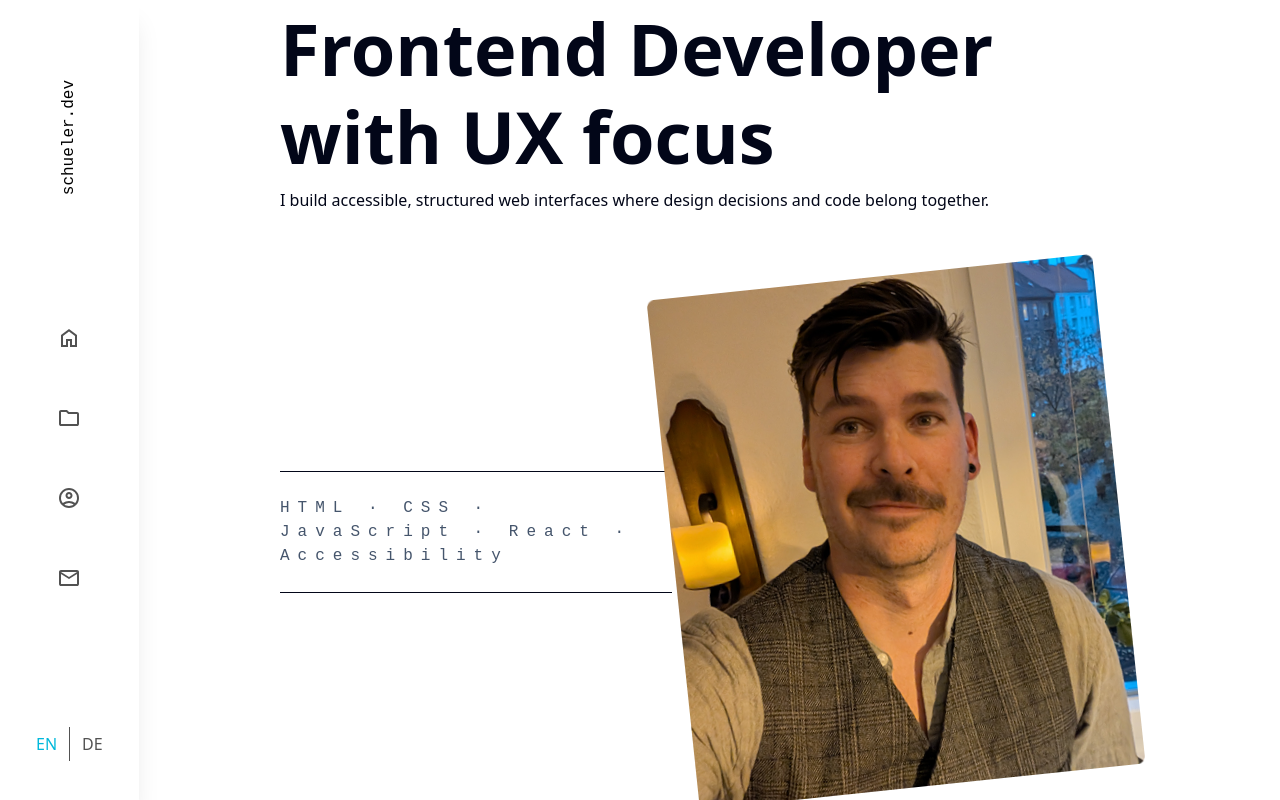
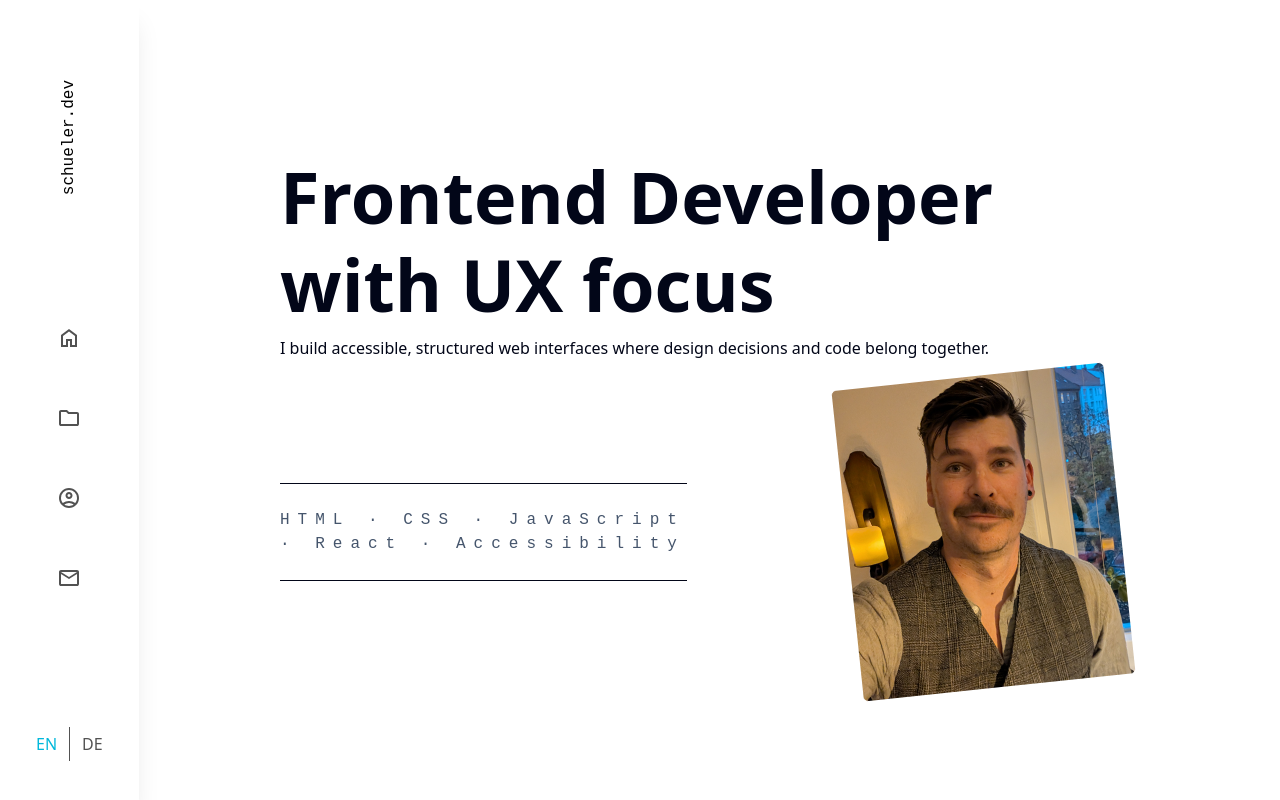
Before and after one commit to ArneSchueler/dev-portfolio, a React (Vite) app: page / in a window 1280 px wide. Built offline with nearby package versions, Linux system fonts and the light colour scheme.

Commit message:
Enhance layout and styling in App, Sidebar, HeroSection, and ProjectsSection components for improved responsiveness and organization

```diff
--- a/src/App.jsx
+++ b/src/App.jsx
@@ -8,7 +8,7 @@ function App() {
       <header>
         <Sidebar />
       </header>
-      <main className="h-dvh overflow-y-scroll md:snap-y md:snap-mandatory">
+      <main className=" flex flex-col h-dvh overflow-y-scroll md:snap-y md:snap-mandatory">
         <HeroSection />
         <ProjectsSection />
         <HeroSection />
--- a/src/components/Sidebar.jsx
+++ b/src/components/Sidebar.jsx
@@ -59,7 +59,7 @@ function Sidebar() {
   return (
     <>
       {/* Desktop Sidebar */}
-      <aside className="hidden sm:flex flex-col fixed h-full justify-between items-center px-6 pt-20 pb-8 shadow-xl">
+      <aside className="hidden bg-white sm:flex flex-col fixed h-full justify-between items-center px-6 pt-20 pb-8 shadow-xl">
         <Logo />
         <div className="flex flex-col gap-8">
           <IconButton
--- a/src/components/sections/HeroSection.jsx
+++ b/src/components/sections/HeroSection.jsx
@@ -5,7 +5,7 @@ import profileImg from "../../assets/images/profile-image.png";
 
 function TechStack() {
   return (
-    <div className="flex w-fit border-y py-6">
+    <div className="flex w-fit mr-40 border-y py-6">
       <span className="text-slate-600 tracking-[8px] font-tech">
         HTML · CSS · JavaScript · React · Accessibility
       </span>
@@ -15,17 +15,20 @@ function TechStack() {
 
 function ProfileImg() {
   return (
+    <div className="flex">
       <img
-      className="hidden md:block w-md -rotate-6"
+        className="hidden lg:flex -rotate-6"
         src={profileImg}
         alt="Profile image of Arne Schüler"
       />
+    </div>
   );
 }
 
 export default function HeroSection() {
   return (
-    <section className="flex flex-col justify-center w-vw h-dvh lg:ms-30 p-6 lg:p-40 text-slate-950 gap-12 snap-start">
+    <section className="flex flex-col box-border items-center justify-items-center w-vw h-dvh lg:ms-30 p-6 sm:p-40 text-slate-950 snap-start">
+      <div className=" box-border h-full max-w-400">
         <div className="flex flex-col gap-4">
           <h1 className="text-7xl font-semibold">{hero.titleline1}</h1>
           <h1 className="text-7xl font-semibold">{hero.titleline2}</h1>
@@ -38,6 +41,7 @@ export default function HeroSection() {
           <TechStack />
           <ProfileImg />
         </div>
+      </div>
     </section>
   );
 }
--- a/src/components/sections/ProjectsSection.jsx
+++ b/src/components/sections/ProjectsSection.jsx
@@ -4,11 +4,12 @@ import { projects } from "../../content/projects/projects-en.js";
 
 export default function ProjectsSection() {
   return (
-    <section className="flex flex-col  box-border w-vw md:h-dvh p-6 lg:ms-30 lg:p-40 text-slate-950 gap-12 snap-start">
+    <section className="flex flex-col box-border items-center justify-items-center w-vw h-dvh lg:ms-30 p-6 sm:p-40 text-slate-950 snap-start">
+      <div className="flex flex-col h-dvh gap-10 box-border max-w-400">
         <div className="flex flex-col gap-4">
           <h1 className="text-7xl font-semibold">{projectsOverview.title}</h1>
         </div>
-      <div className="flex flex-col ld:flex-row gap-8">
+        <div className="flex flex-col md:flex-row gap-8">
           <ProjectCard
             title={projects.converto.title}
             description={projects.converto.description}
@@ -28,6 +29,7 @@ export default function ProjectsSection() {
             icon2={projects.elementsOfFire.icon2}
           ></ProjectCard>
         </div>
+      </div>
     </section>
   );
 }
```
Lines whose indentation alone changed are shown as unchanged.
